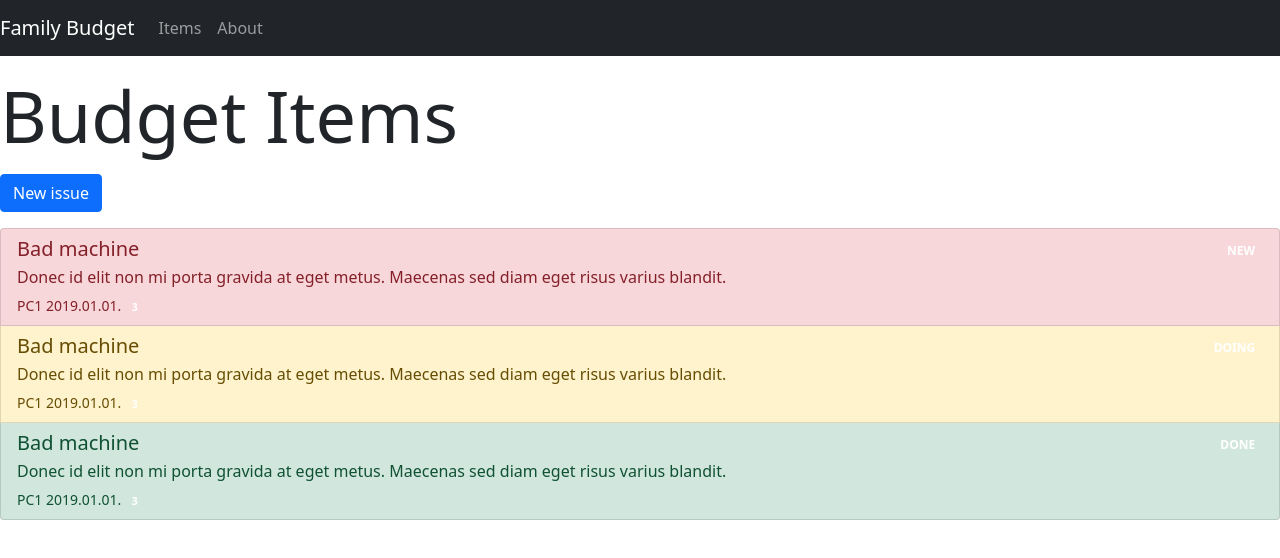
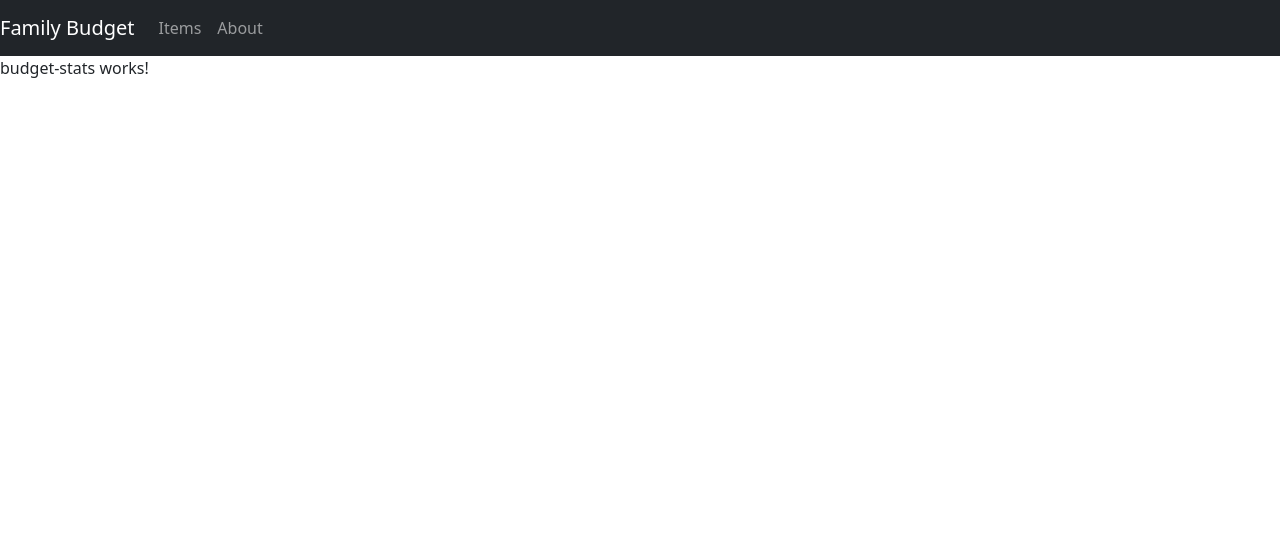
Before and after one commit to dubniczky/Budgeting-Webapp, an Angular app in the folder client/: page / in a window 1280 px wide. Shown: the top 558 px of the page. Built offline with nearby package versions, Linux system fonts and the light colour scheme.

Commit message:
Added router outlet to app

```diff
--- a/client/src/app/app.component.html
+++ b/client/src/app/app.component.html
@@ -17,4 +17,4 @@
     </div>
 </nav>
 
-<app-budget-list></app-budget-list>
+<router-outlet></router-outlet>
```
